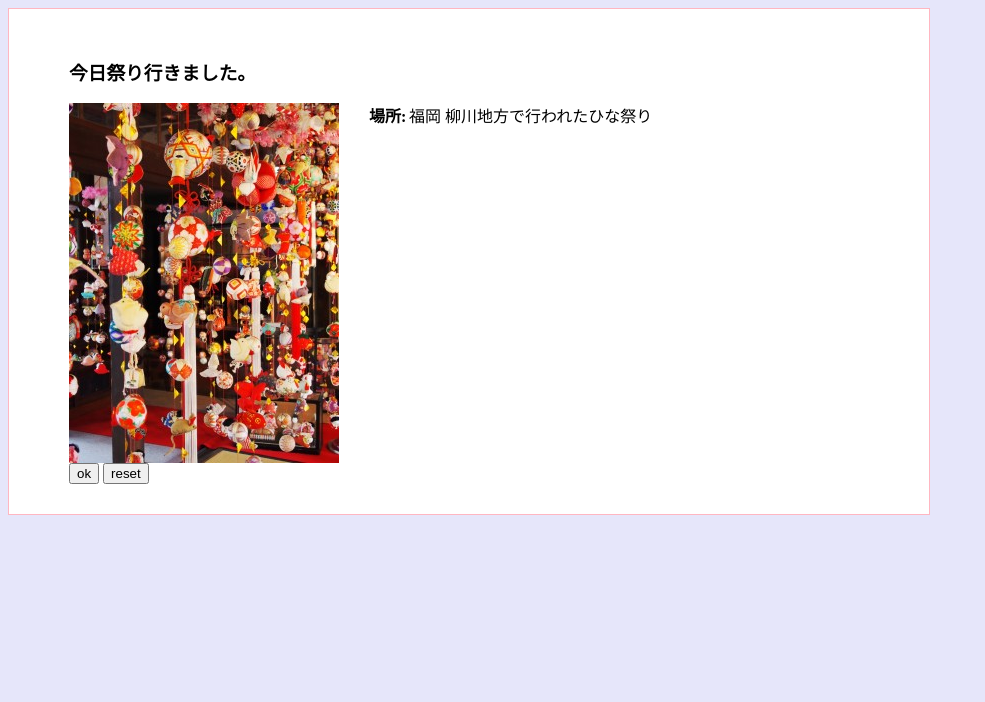
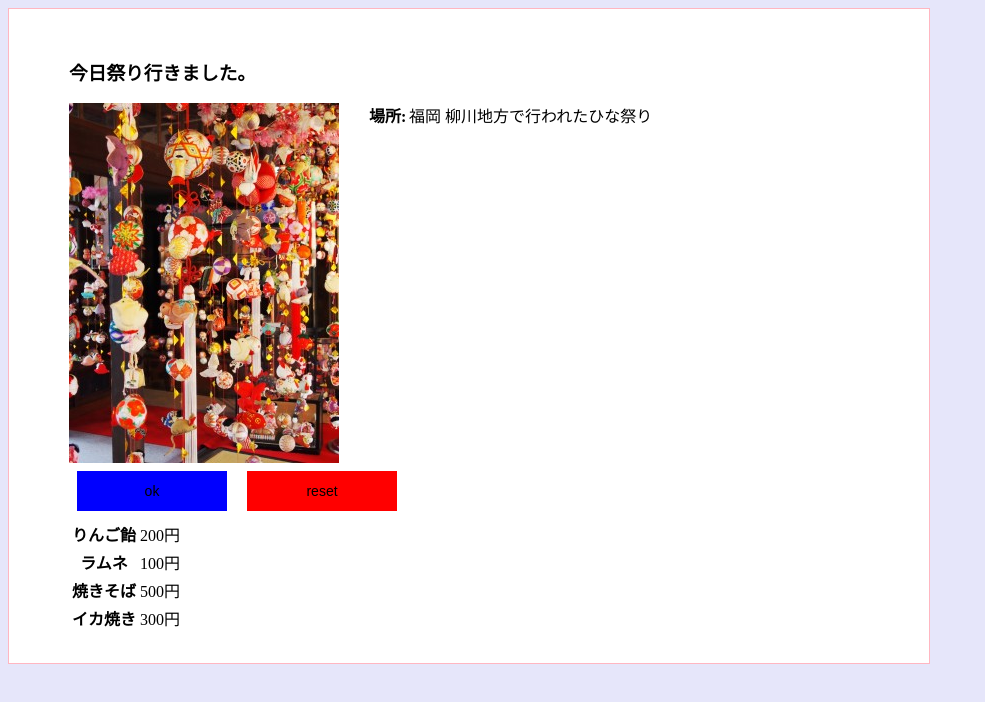
Before and after one commit to ebonycitizen/web1-6, a plain HTML site: page index.html in a window 1280 px wide. Shown: the whole page, without its empty margins (0-985 px from the left). Drawn offline with Linux system fonts and the light colour scheme.

Commit message:
Update index.html

```diff
--- a/index.html
+++ b/index.html
@@ -15,8 +15,15 @@
         </d1>
       </section>
 
-      <input type="submit" value="ok">
-      <input type="reset" value="reset">
+      <input type="submit" value="ok" class="btn btn-submit">
+      <input type="reset" value="reset" class="btn btn-reset">
+
+      <table id="goods">
+        <tr><th>りんご飴</th><td>200円</td></tr>
+        <tr><th>ラムネ</th><td>100円</td></tr>
+        <tr><th>焼きそば</th><td>500円</td></tr>
+        <tr><th>イカ焼き</th><td>300円</td></tr>
+      </table>
     </article>
   </body>
 </html>
```
